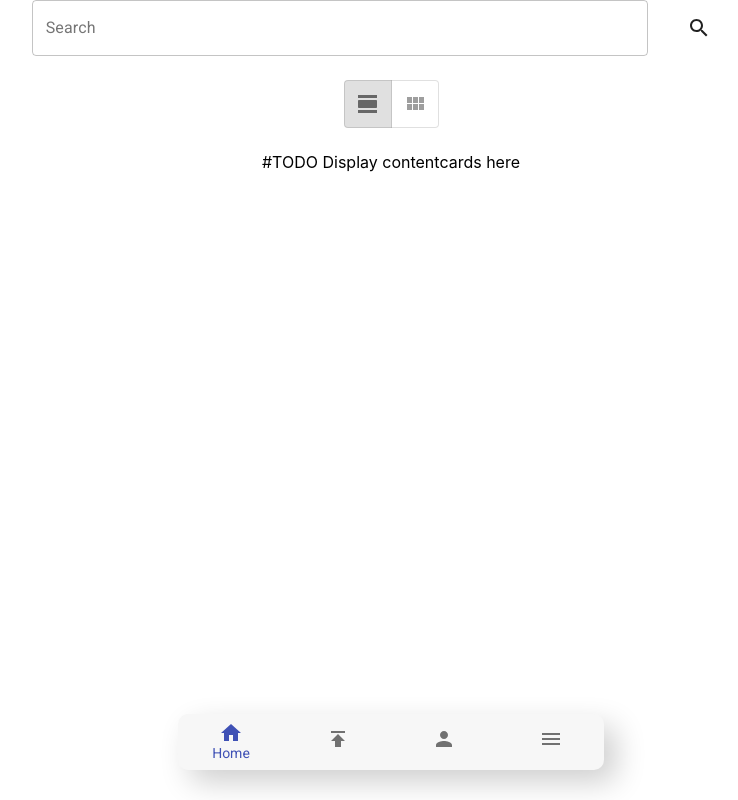
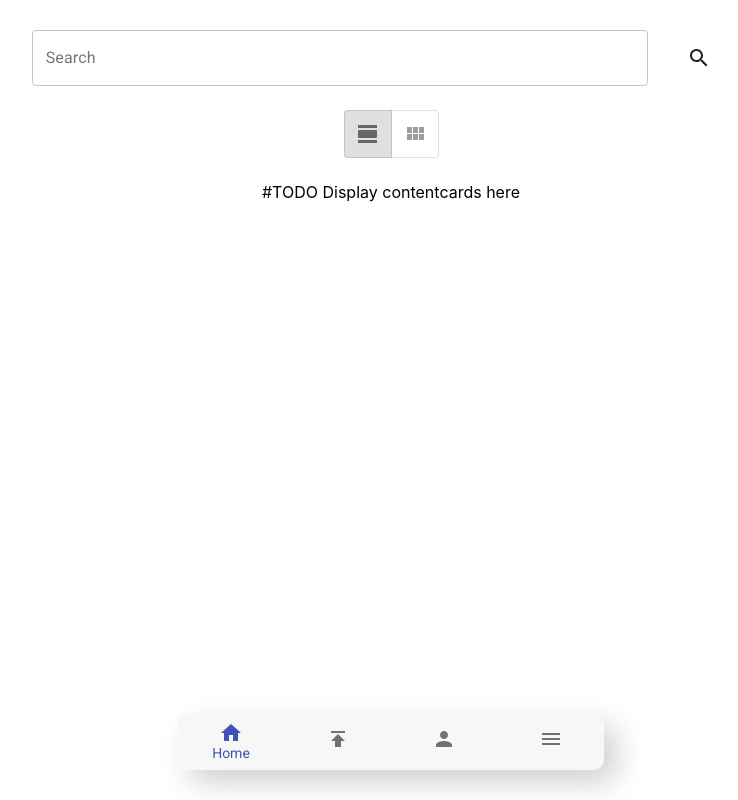
Before and after one commit to AaronL1011/MERN-Final-Project, a React (Create React App) app in the folder frontend/: page / in a window 1280 px wide. Shown: the whole page, without its empty margins (249-987 px from the left). Built offline with nearby package versions, Linux system fonts and the light colour scheme.

Commit message:
hid scrollbars for aesthetics

```diff
--- a/frontend/src/App.css
+++ b/frontend/src/App.css
@@ -1,8 +1,15 @@
+/* Hide scrollbar for Chrome, Safari and Opera */
+::-webkit-scrollbar {
+  display: none;
+}
+
 html,
 body {
   height: 100%;
   margin: 0;
   padding: 0;
+  -ms-overflow-style: none; /* IE and Edge */
+  scrollbar-width: none; /* Firefox */
 }
 
 #root {
--- a/frontend/src/components/Landing/Mainpage.js
+++ b/frontend/src/components/Landing/Mainpage.js
@@ -1,29 +1,27 @@
-import React from "react";
-import { Container, Grid} from "@material-ui/core";
+import React from 'react';
+import { Container, Grid } from '@material-ui/core';
 
-import Searchbar from "./Searchbar";
-import ToggleDisplayView from './ToggleDisplayView'
+import Searchbar from './Searchbar';
+import ToggleDisplayView from './ToggleDisplayView';
 
 const Mainpage = () => {
   return (
-      <Container>
+    <Container style={{ paddingTop: '30px' }}>
       <Grid
         container
-          direction="column"
-          justify="flex-start"
-          align="center"
-          alignItems="stretch"
+        direction='column'
+        justify='flex-start'
+        align='center'
+        alignItems='stretch'
         spacing={3}
       >
-          <Grid
-            item
-          ><Searchbar />
+        <Grid item>
+          <Searchbar />
         </Grid>
         <Grid item>
           <ToggleDisplayView />
         </Grid>
         <Grid item>#TODO Display contentcards here</Grid>
-
       </Grid>
     </Container>
   );
--- a/frontend/src/components/Profile/EditProfile.js
+++ b/frontend/src/components/Profile/EditProfile.js
@@ -8,12 +8,12 @@ import {
   TextField,
   Button
 } from '@material-ui/core';
-import CameraAltIcon from '@material-ui/icons/CameraAlt';
 import Alert from '@material-ui/lab/Alert';
 
 const EditProfile = () => {
   const placeholder = require('../../img/placeholder.jpg');
   const [file, setFile] = useState(placeholder);
+  const [user, setUser] = useState({});
 
   const handleImage = (input) => {
     if (input.files && input.files[0]) {
@@ -28,7 +28,7 @@ const EditProfile = () => {
 
   return (
     <>
-      <Box mt={4}>
+      <Box mt={4} mb={10}>
         <Grid container direction='column' alignItems='center' spacing={2}>
           <Grid item container alignItems='center' direction='column'>
             <Typography variant='h4'>Edit Profile</Typography>
```
Lines whose indentation alone changed are shown as unchanged.
